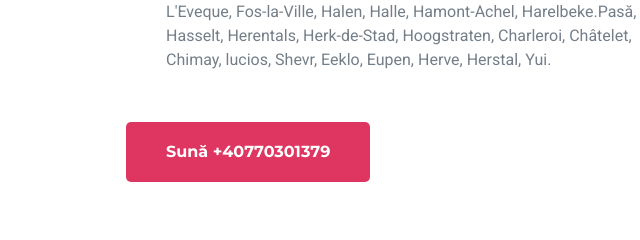
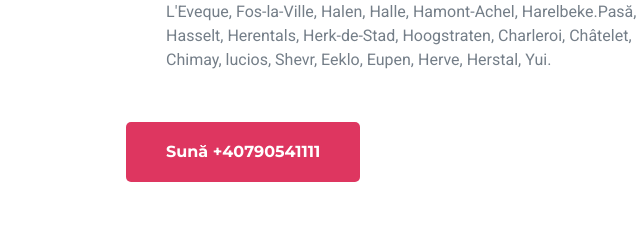
Before and after one commit to orsospatrick/rmn, a plain HTML site: page transport-persoane.html in a window 1280 px wide. Shown: the part 2600-2840 px from the top of the page, 529-1169 px from the left. Drawn offline with Linux system fonts and the light colour scheme; a script that the page names is missing.

Commit message:
Update number

```diff
--- a/transport-persoane.html
+++ b/transport-persoane.html
@@ -340,8 +340,8 @@
                     </div>
                   </li>
                 </ul>
-                <a style="margin-top: 50px" href="#" class="main-btn"
-                  >Sună +40770301379</a
+                <a style="margin-top: 50px" href="tel:+40790541111" class="main-btn"
+                  >Sună +40790541111</a
                 >
               </div>
               <!-- about content -->
```
